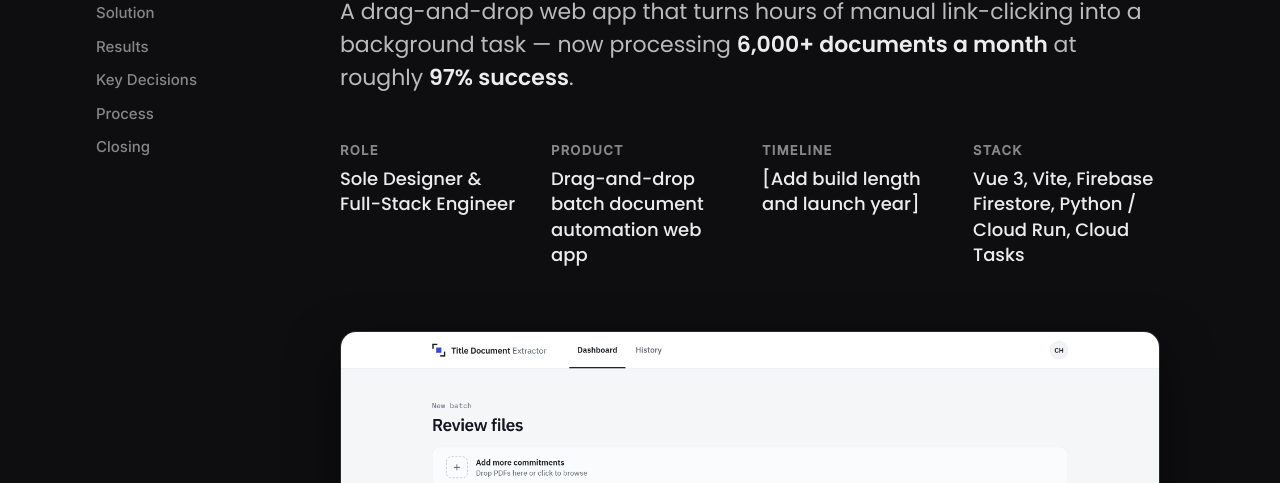
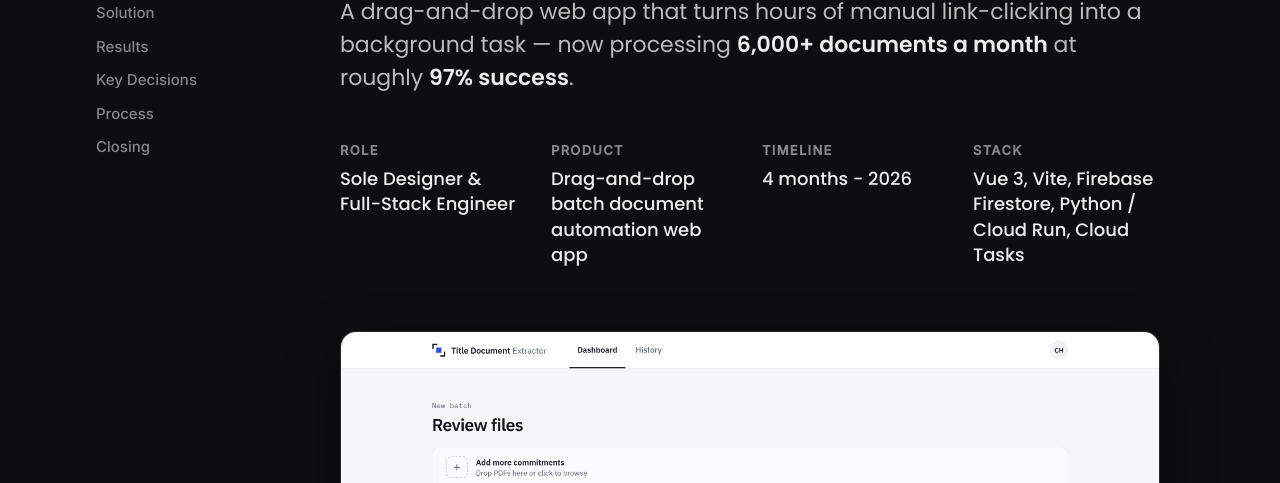
Before and after one commit to chernandezdesigner/portfolio, a website: page casestudy-title-extraction.html in a window 1280 px wide. Shown: the part 317-800 px from the top of the page. Drawn offline with Linux system fonts and the light colour scheme.

Commit message:
fixed timeline for title doc study

```diff
--- a/casestudy-title-extraction.html
+++ b/casestudy-title-extraction.html
@@ -676,7 +676,7 @@
           </div>
           <div class="cs-meta-item">
             <div class="cs-meta-label">Timeline</div>
-            <div class="cs-meta-value">[Add build length and launch year]</div>
+            <div class="cs-meta-value">4 months - 2026</div>
           </div>
           <div class="cs-meta-item">
             <div class="cs-meta-label">Stack</div>
```
